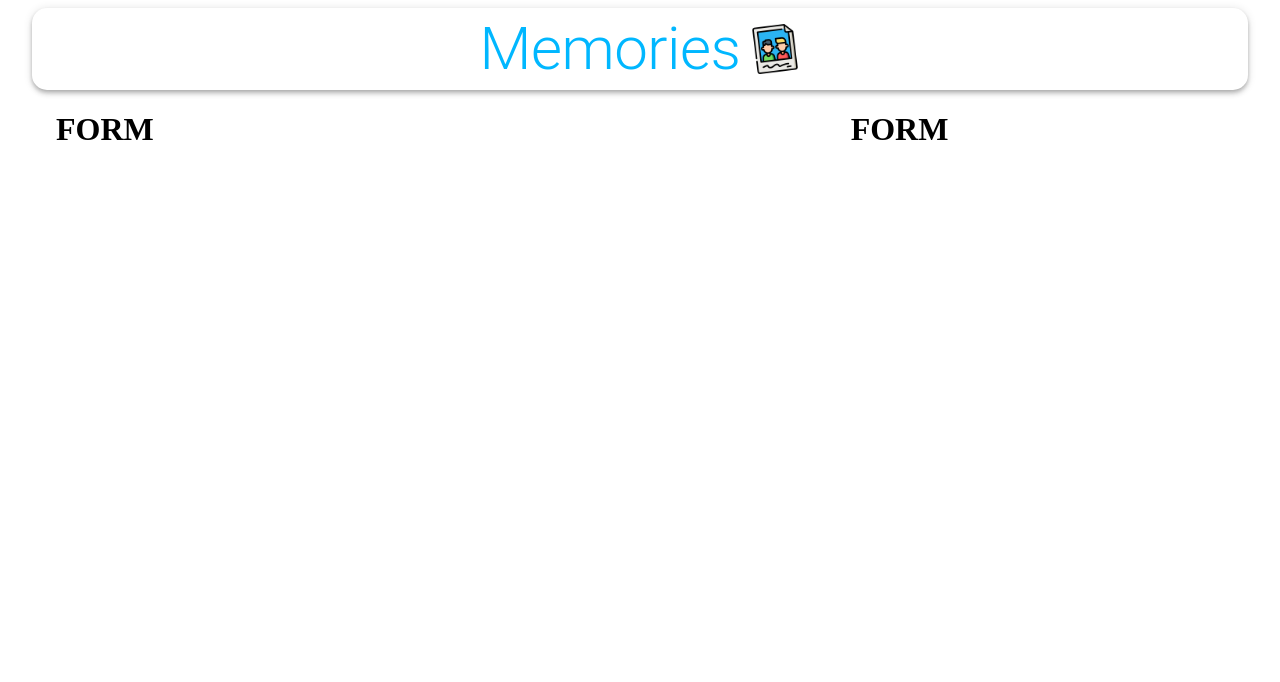
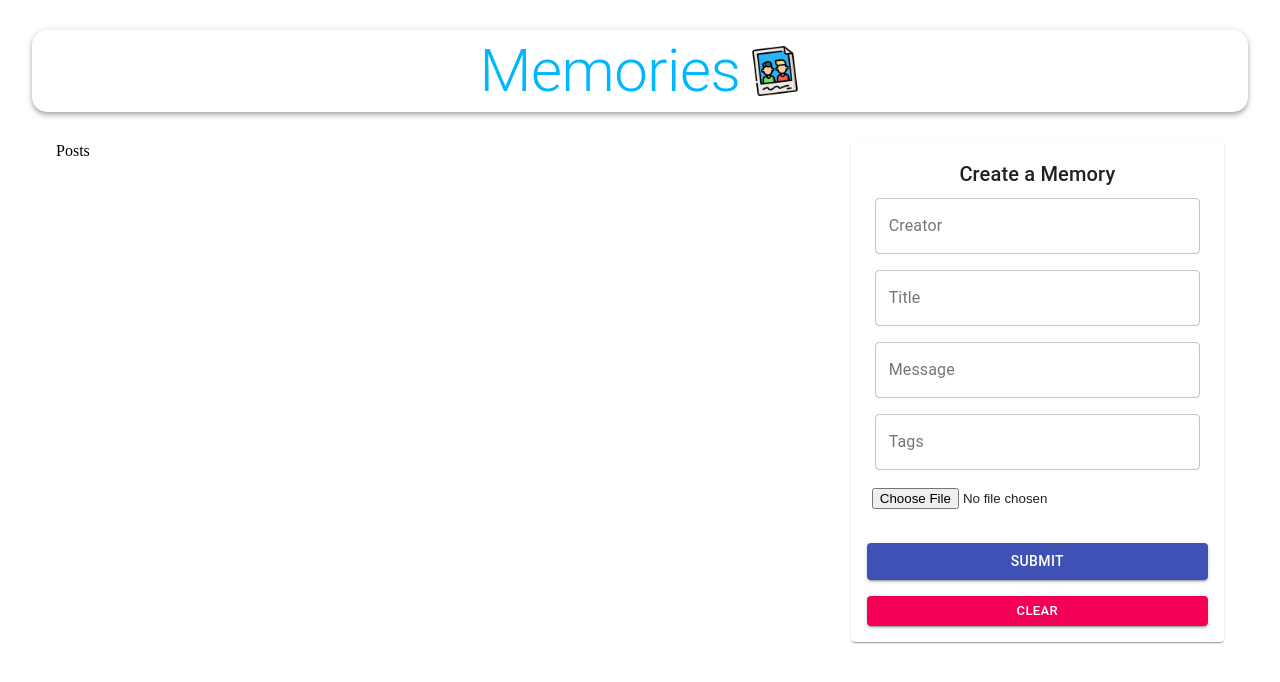
Before and after one commit to sakilk130/mern-social-media-app, a React (Create React App) app in the folder client/: page / in a window 1280 px wide. Shown: the top 682 px of the page. Built offline with nearby package versions, Linux system fonts and the light colour scheme; no server answers.

Commit message:
style: :lipstick: create form

```diff
--- a/client/src/App.tsx
+++ b/client/src/App.tsx
@@ -1,9 +1,10 @@
 import { AppBar, Container, Grid, Grow, Typography } from "@material-ui/core";
+import { Dispatch, useEffect } from "react";
+import { useDispatch } from "react-redux";
+import { getPosts } from "./actions/posts";
 import Form from "./components/Form";
+import Posts from "./components/Posts";
 import makeStyles from "./styles";
-import { useDispatch } from "react-redux";
-import { Dispatch, useEffect } from "react";
-import { getPosts } from "./actions/posts";
 
 const App = () => {
   const classes = makeStyles();
@@ -34,7 +35,7 @@ const App = () => {
             justifyContent="space-between"
           >
             <Grid item xs={12} sm={7}>
-              <Form />
+              <Posts />
             </Grid>
             <Grid item xs={12} sm={4}>
               <Form />
--- a/client/src/components/Form/index.tsx
+++ b/client/src/components/Form/index.tsx
@@ -1,7 +1,53 @@
+import { Button, Paper, TextField, Typography } from "@material-ui/core";
 import React from "react";
+import makeStyles from "./styles/styles";
+import FileBase from "react-file-base64";
 
 const Form = () => {
-  return <h1>FORM</h1>;
+  const classes = makeStyles();
+
+  return (
+    <Paper className={classes.paper}>
+      <form
+        autoComplete="off"
+        noValidate
+        className={`${classes.root} ${classes.form}`}
+      >
+        <Typography variant="h6" align="center">
+          Create a Memory
+        </Typography>
+        <TextField
+          name="creator"
+          variant="outlined"
+          label="Creator"
+          fullWidth
+        />
+        <TextField name="title" variant="outlined" label="Title" fullWidth />
+        <TextField
+          name="message"
+          variant="outlined"
+          label="Message"
+          fullWidth
+        />
+        <TextField name="tags" variant="outlined" label="Tags" fullWidth />
+        <div className={classes.fileInput}>
+          <FileBase type="file" multiple={false} />
+        </div>
+        <Button
+          className={classes.submit}
+          variant="contained"
+          color="primary"
+          type="submit"
+          fullWidth
+        >
+          Submit
+        </Button>
+        <Button size="small" variant="contained" color="secondary" fullWidth>
+          clear
+        </Button>
+      </form>
+    </Paper>
+  );
 };
 
 export default Form;
--- /dev/null
+++ b/client/src/components/Form/styles/styles.ts
@@ -0,0 +1,25 @@
+import { makeStyles } from "@material-ui/core/styles";
+
+export default makeStyles((theme) => ({
+  root: {
+    "& .MuiTextField-root": {
+      margin: theme.spacing(1),
+    },
+  },
+  paper: {
+    padding: theme.spacing(2),
+  },
+  form: {
+    display: "flex",
+    flexWrap: "wrap",
+    justifyContent: "center",
+  },
+  fileInput: {
+    width: "97%",
+    margin: "10px 0",
+  },
+
+  submit: {
+    margin: theme.spacing(3, 0, 2),
+  },
+}));
--- a/client/src/styles.ts
+++ b/client/src/styles.ts
@@ -8,6 +8,7 @@ export default makeStyles((theme) => ({
     borderRadius: "15px",
     alignItems: "center",
     justifyContent: "center",
+    margin: "30px 0px",
   },
   header: {
     color: "rgba(0,183,255, 1)",
--- /dev/null
+++ b/client/types.d.ts
@@ -0,0 +1 @@
+declare module "react-file-base64";
```
Also changed, not shown: client/tsconfig.json (+5 -10 lines).
